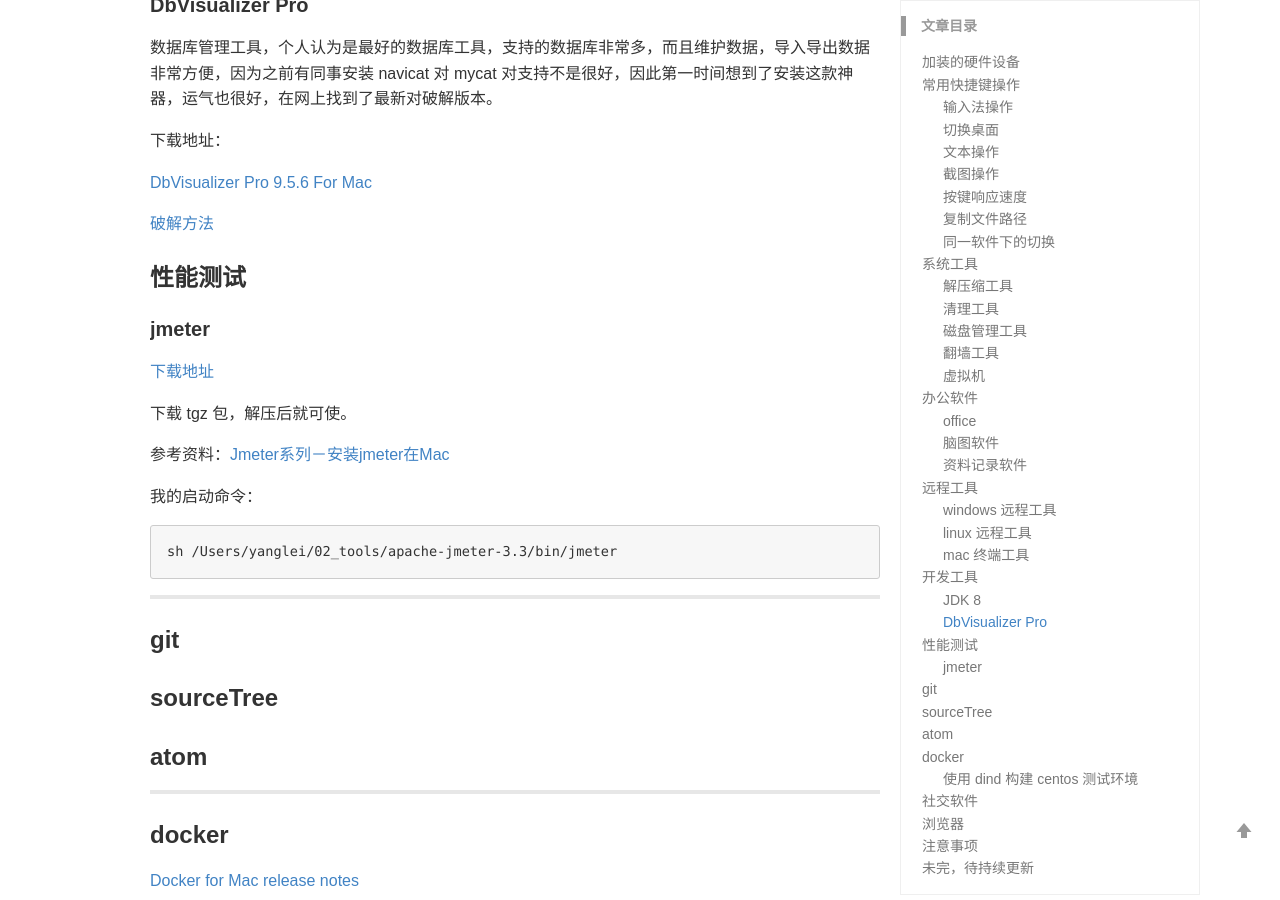
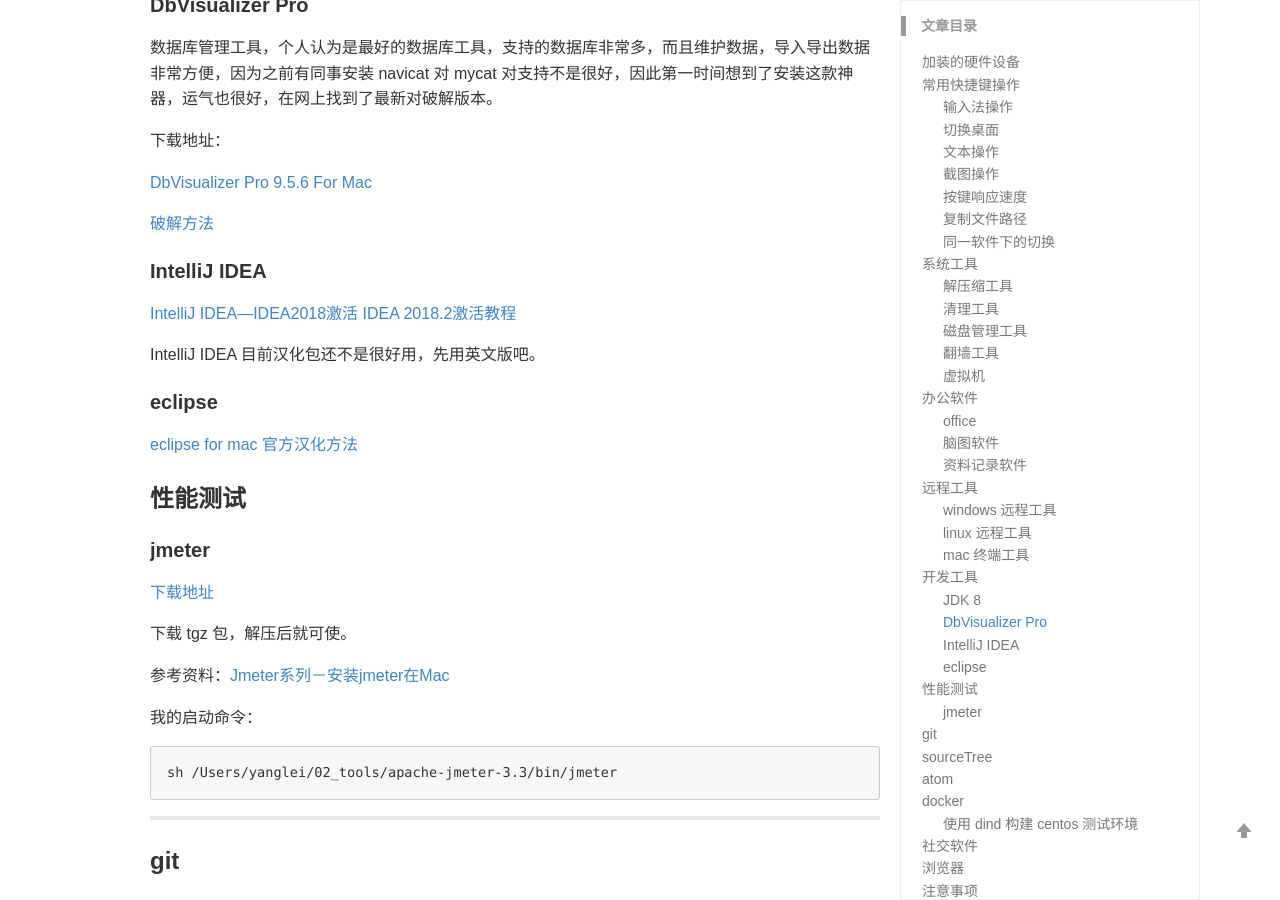
Before and after one commit to bjddd192/bjddd192.github.io, a Jekyll site: the page built from _posts/2017-11-20-mac新手指南-基础环境搭建篇.md, in a window 1280 px wide and 900 px high, scrolled down 6363 px. Built offline with Jekyll 4.4.1, drawn with Linux system fonts in a browser that asks for light colours; comment, search, counter and statistics services are not loaded.

Commit message:
增加开发工具的说明

```diff
--- a/_posts/2017-11-20-mac新手指南-基础环境搭建篇.md
+++ b/_posts/2017-11-20-mac新手指南-基础环境搭建篇.md
@@ -282,6 +282,16 @@
 
 [破解方法](https://www.cnblogs.com/andong2015/p/7692580.html)
 
+#### IntelliJ IDEA
+
+[IntelliJ IDEA—IDEA2018激活 IDEA 2018.2激活教程](https://blog.csdn.net/HALEN001/article/details/81137092)
+
+IntelliJ IDEA 目前汉化包还不是很好用，先用英文版吧。
+
+#### eclipse
+
+[eclipse for mac 官方汉化方法](https://blog.csdn.net/md1688/article/details/75150383)
+
 ### 性能测试
 
 #### jmeter
```
